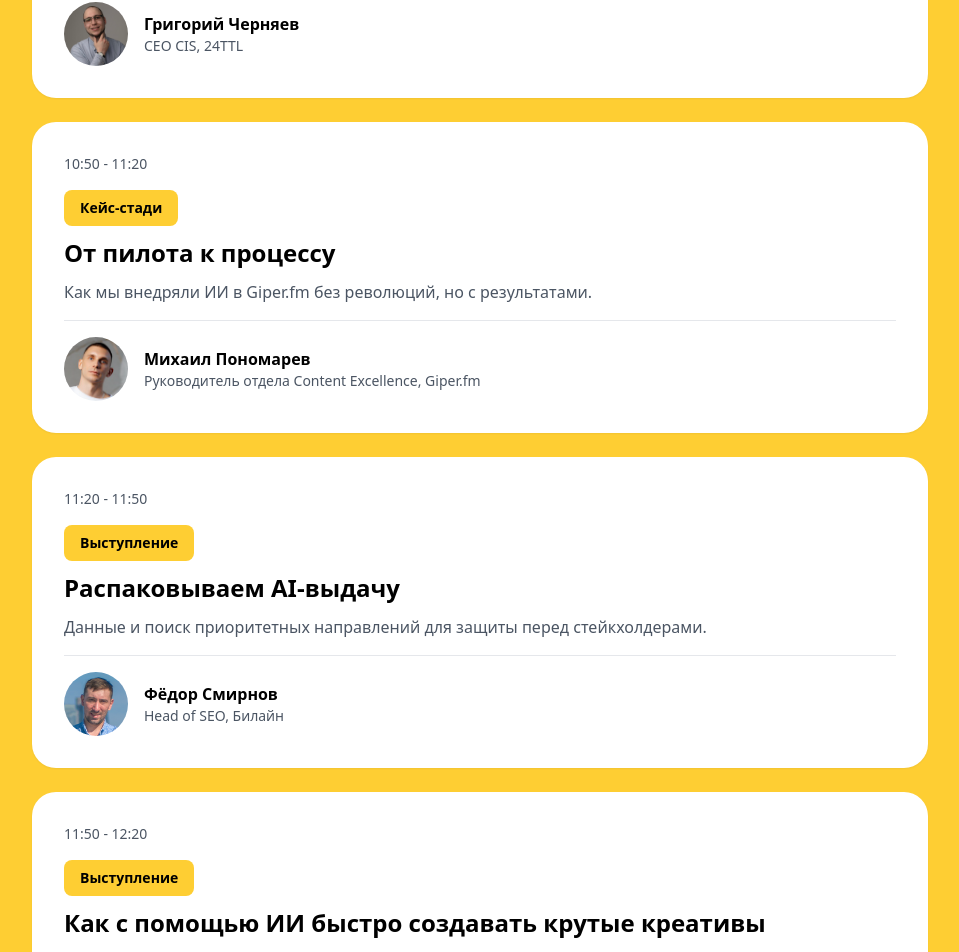
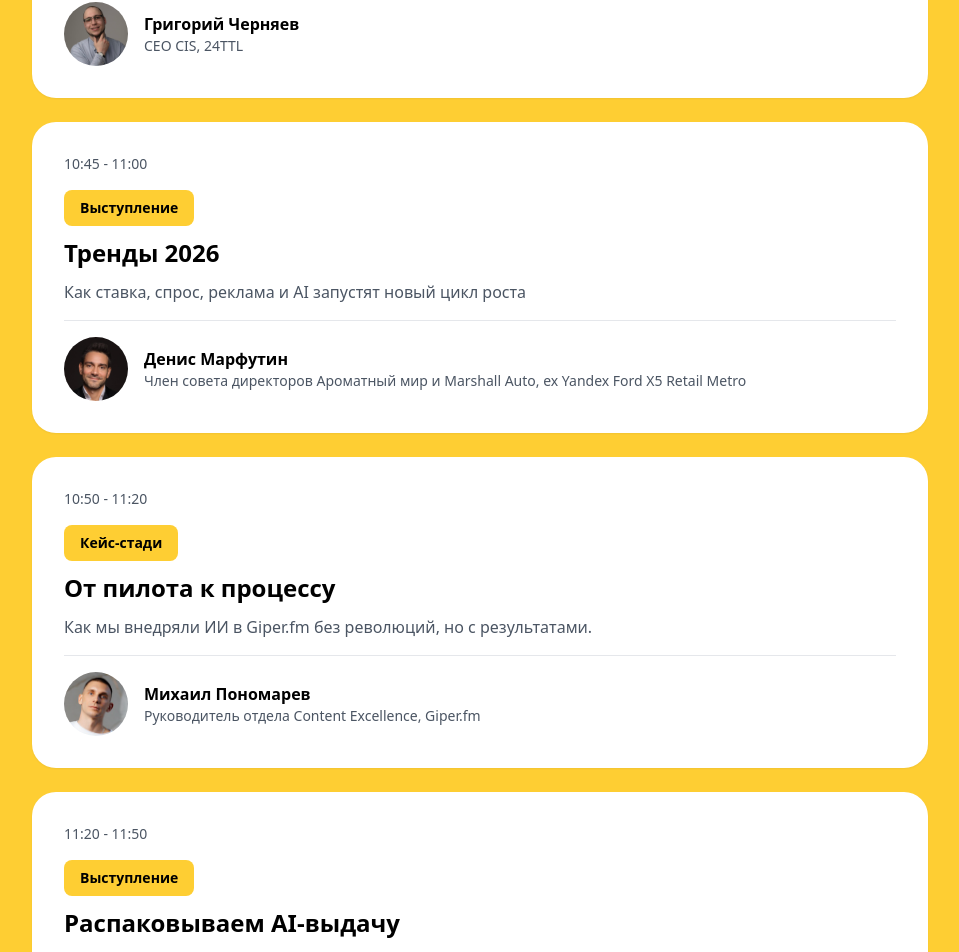
Before and after one commit to kpatueva/idrf-russian, a React (Vite) app: page / in a window 1280 px wide. Shown: the part 3117-4069 px from the top of the page, without its empty margins (160-1119 px from the left). Built offline with nearby package versions, Linux system fonts and the light colour scheme.

Commit message:
Updated App.tsx

```diff
--- a/src/App.tsx
+++ b/src/App.tsx
@@ -428,6 +428,26 @@ function App() {
             </div>
 
             <div className="bg-white rounded-3xl p-8 shadow-sm hover:shadow-xl transition-shadow">
+              <div className="text-gray-600 text-sm mb-4">10:45 - 11:00</div>
+              <div className="inline-block bg-[#FECE33] text-black font-bold px-4 py-2 rounded-lg mb-3 text-sm">
+                Выступление
+              </div>
+              <h3 className="text-2xl font-black text-black mb-3 leading-tight">
+                Тренды 2026
+              </h3>
+              <p className="text-gray-600 mb-4">
+                Как ставка, спрос, реклама и AI запустят новый цикл роста
+              </p>
+              <div className="flex items-center space-x-4 pt-4 border-t border-gray-200">
+                <img src={speaker7Photo} alt="Денис Марфутин" className="w-16 h-16 rounded-full object-cover" />
+                <div>
+                  <p className="font-bold text-black">Денис Марфутин</p>
+                  <p className="text-sm text-gray-600">Член совета директоров Ароматный мир и Marshall Auto, ex Yandex Ford X5 Retail Metro</p>
+                </div>
+              </div>
+            </div>
+
+            <div className="bg-white rounded-3xl p-8 shadow-sm hover:shadow-xl transition-shadow">
               <div className="text-gray-600 text-sm mb-4">10:50 - 11:20</div>
               <div className="inline-block bg-[#FECE33] text-black font-bold px-4 py-2 rounded-lg mb-3 text-sm">
                 Кейс-стади
```
